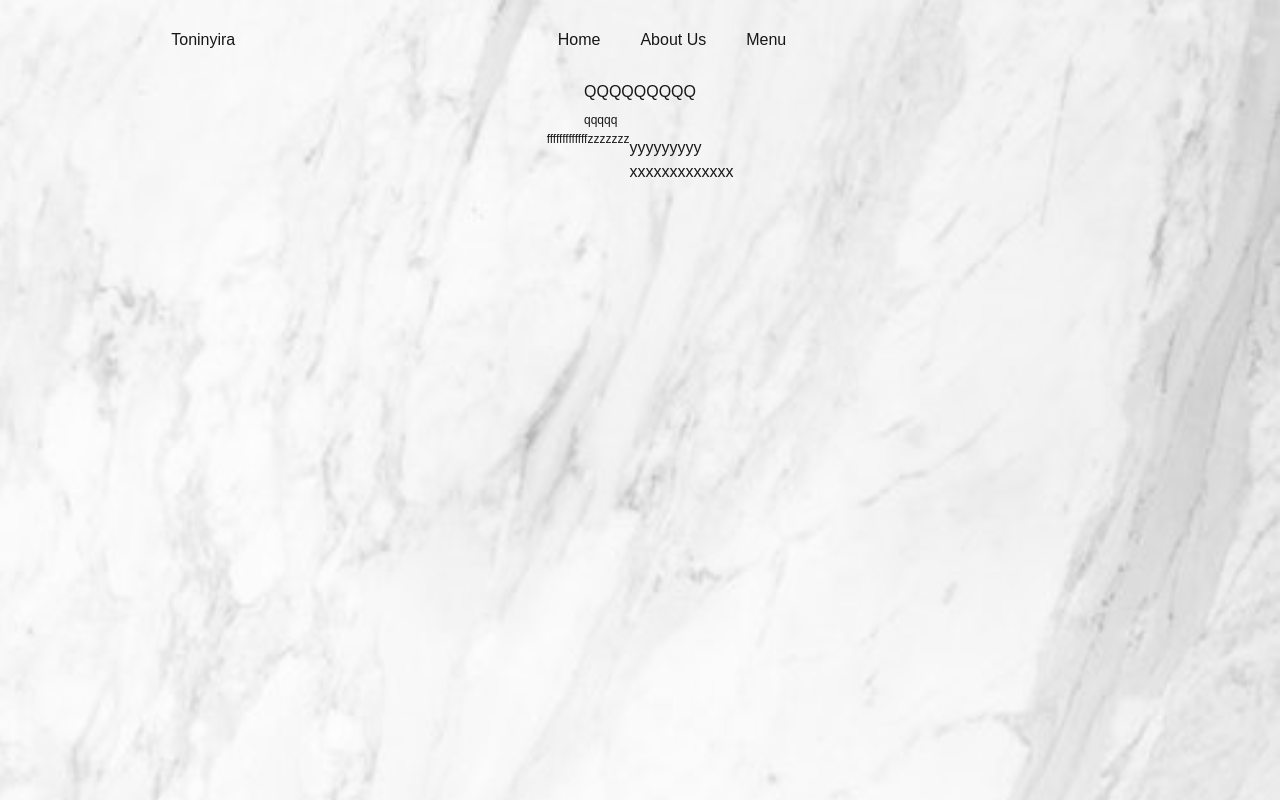
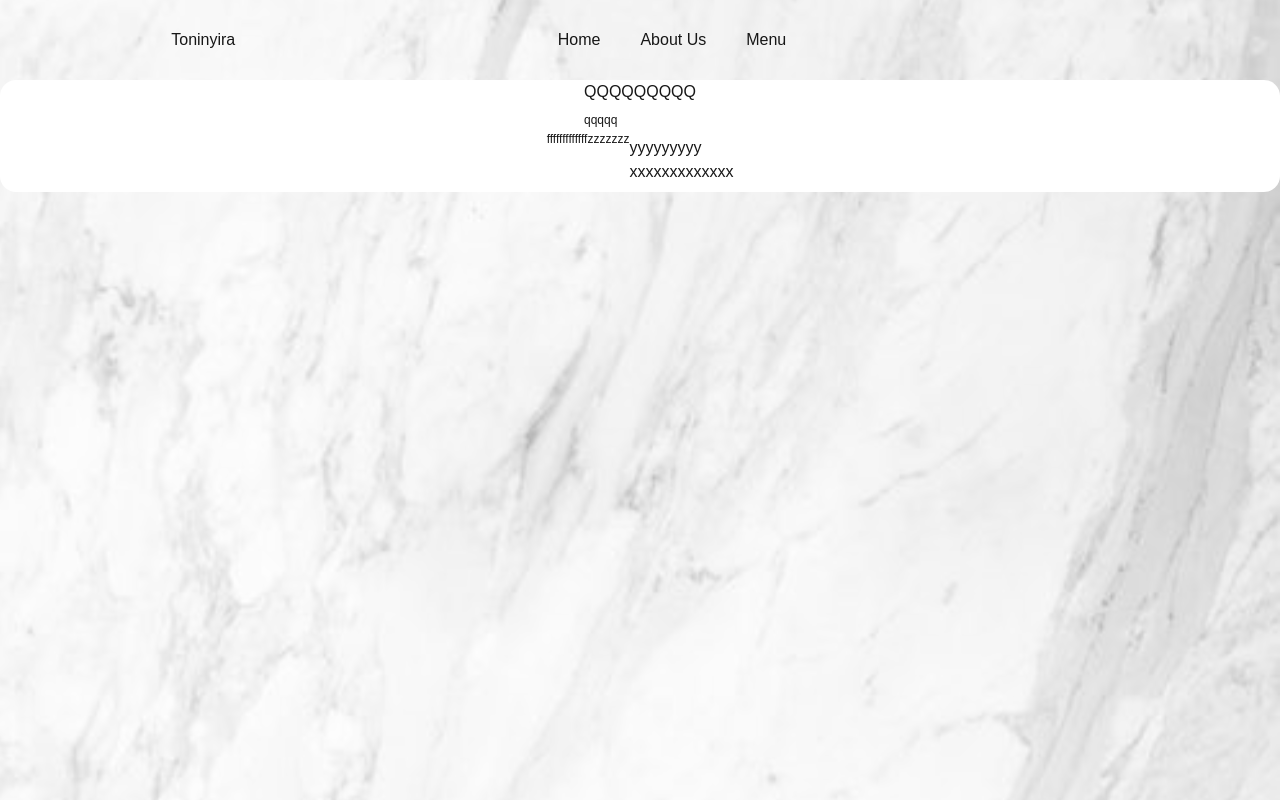
Before and after one commit to manienrico/toninyira, a Next.js app: page /component/card in a window 1280 px wide. Built offline with nearby package versions, Linux system fonts and the light colour scheme.

Commit message:
card coloring boundary created

```diff
--- a/src/app/component/card/page.jsx
+++ b/src/app/component/card/page.jsx
@@ -3,7 +3,7 @@ import ItemText from "../itemText/page";
 
 export default function Card({pic}){
     return(
-        <div className="flex items-center flex-col">
+        <div className="flex items-center flex-col bg-white rounded-2xl ">
             <div className="flex justify-center items-center flex-col">
                 <section>{pic}</section>
                 <ItemText item="QQQQQQQQQ" itemCalories="qqqqq" />
```
